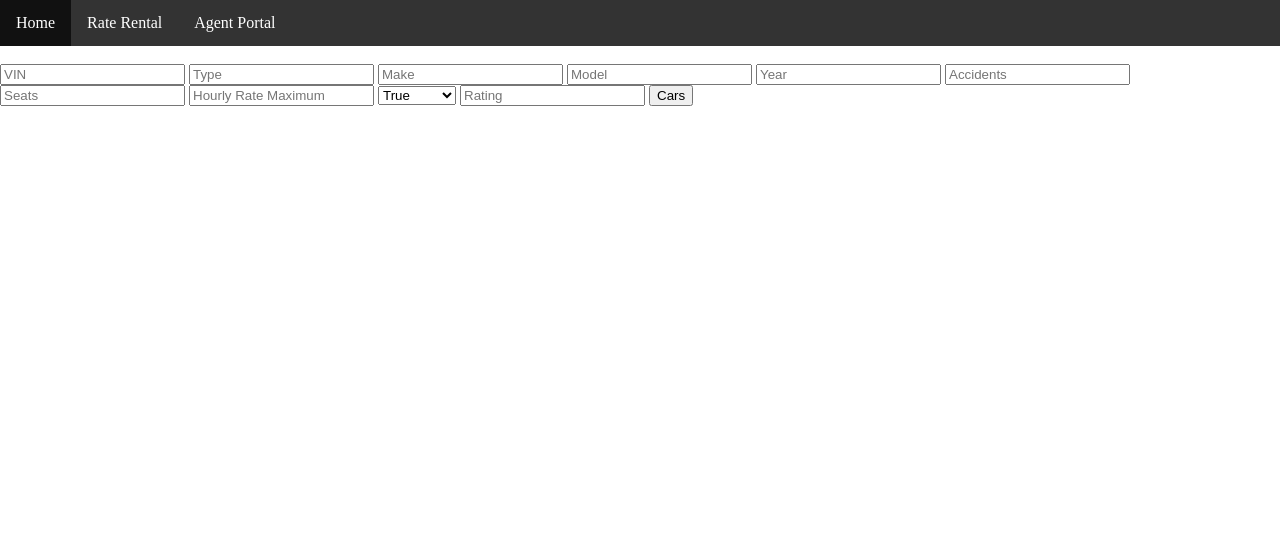
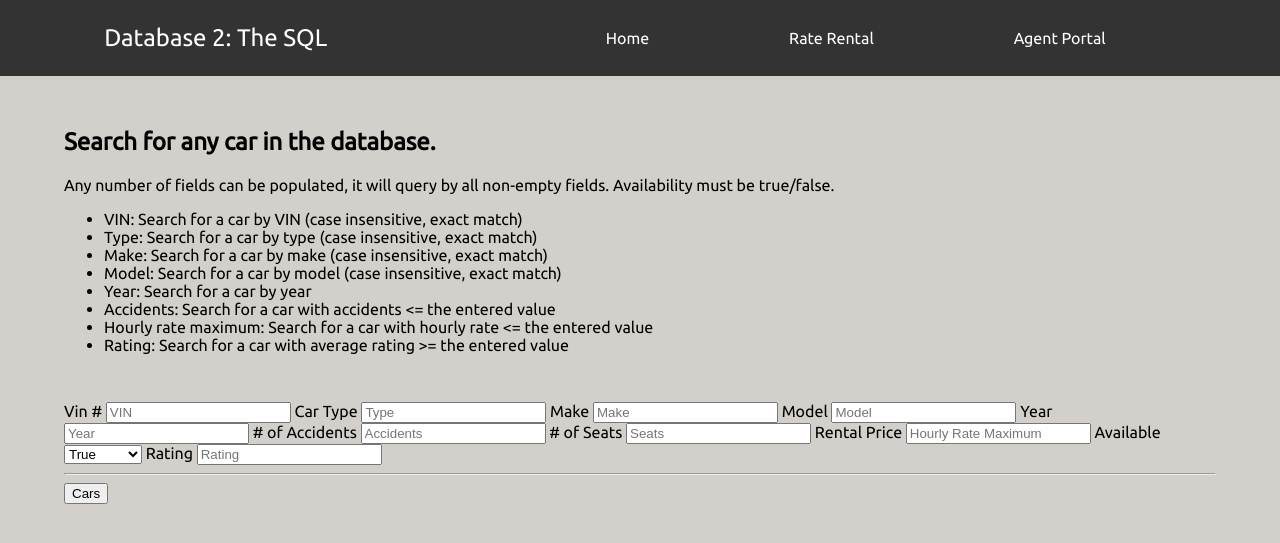
Before and after one commit to Leoism/CarRentalSystem, a Flask app: page / in a window 1280 px wide. Shown: the top 543 px of the page. Run offline with Flask 2, Linux system fonts and the light colour scheme; data that the repository does not hold is empty; some libraries are stand-ins or nearby versions.

Commit message:
all html pages restyled

```diff
--- /dev/null
+++ b/keys.json
@@ -0,0 +1,5 @@
+{
+    "dbname": "carrentaldb",
+    "user": "dannybanko",
+    "password": "Postgres-Is-C00l!"
+  }
--- a/static/scripts/customer_navigation_template.js
+++ b/static/scripts/customer_navigation_template.js
@@ -2,15 +2,20 @@
  * Creates a custom NavigationBar component. Can be called as a tag using:
  * <customer-nav-bar></customer-nav-bar>
  */
-class CustomerNavigationBar extends HTMLElement {
+ class CustomerNavigationBar extends HTMLElement {
   /** Sets the HTML for the NavigationBar element. */
   connectedCallback() {
-    this.innerHTML = `
+      this.innerHTML = `
+      <nav>
+      <div class="logo">
+        <p>Database 2: The SQL</p>
+      </div>
       <ul id="nav-container">
         <li class="link-container"><a class="link" href="/">Home</a></li>
         <li class="link-container"><a class="link" href="/rate">Rate Rental</a></li>
         <li class="link-container"><a class="link" href="/login">Agent Portal</a></li>
-      </ul>`.trim();
+      </ul>
+      </nav>`.trim();
   }
 }
 
--- a/static/styles/navbar.css
+++ b/static/styles/navbar.css
@@ -3,19 +3,31 @@
   margin: 0;
   padding: 0;
   overflow: hidden;
-  background-color: #333;
+  display: flex;
+  justify-content: space-around;
+  width: 50%;
+}
+
+nav {
+    display: flex;
+    justify-content: space-around;
+    align-items: center;
+    min-height: 7vh;
+    background-color: #333;
 }
 
 .link-container {
-  float: left;
+  float: right;
 }
 
 .link-container .link {
   display: block;
+  position: relative;
   color: white;
   text-align: center;
   padding: 14px 16px;
   text-decoration: none;
+  font-size: 16px;
 }
 
 .link-container .link:hover {
@@ -36,3 +48,8 @@ td {
 body {
   margin: 0 auto;
 }
+
+.logo {
+    color: white;
+    font-size: 24px;
+}
--- /dev/null
+++ b/static/styles/style.css
@@ -0,0 +1,36 @@
+body {
+    font-family: 'Ubuntu',sans-serif;
+    background-color: #D3D0CB;
+}
+.container {
+    width: 90%;
+    margin: auto;
+    padding-top: 2rem;
+}
+.indexinput {
+    width: 100%;
+}
+tbody tr:hover {
+    background: #6E8898;
+}
+th {
+    font-size: 1.2rem;
+}
+
+.login-container {
+    text-align: center;
+}
+.login-container h2 {
+    padding-top: 2rem;
+}
+
+.agent-container {
+    padding-top: 2rem;
+    text-align: center;
+}
+
+.rental-container {
+    width: 90%;
+    margin: auto;
+    padding-top: 2rem;
+}
--- a/templates/index.html
+++ b/templates/index.html
@@ -5,10 +5,57 @@
     <script type="text/javascript" src="/static/scripts/queryHelpers.js"></script>
     <script type="text/javascript" src="/static/scripts/customer_navigation_template.js"></script>
     <link rel="stylesheet" href="/static/styles/navbar.css">
+    <link rel="stylesheet" href="/static/styles/style.css">
+    <link href="https://fonts.googleapis.com/css2?family=Ubuntu:wght@300;400&display=swap" rel="stylesheet">
 </head>
 
 <body>
     <customer-nav-bar></customer-nav-bar>
+    <div class='container'>
+        <h2>Search for any car in the database.</h2>
+        <p>Any number of fields can be populated, it will query by all non-empty fields. Availability must be true/false.</p>
+        <ul>
+            <li>VIN: Search for a car by VIN (case insensitive, exact match)</li>
+            <li>Type: Search for a car by type (case insensitive, exact match)</li>
+            <li>Make: Search for a car by make (case insensitive, exact match)</li>
+            <li>Model: Search for a car by model (case insensitive, exact match)</li>
+            <li>Year: Search for a car by year</li>
+            <li>Accidents: Search for a car with accidents <= the entered value</li>
+            <li>Hourly rate maximum: Search for a car with hourly rate <= the entered value</li>
+            <li>Rating: Search for a car with average rating >= the entered value</li>
+        </ul>
+    </div>
+    <div class='container'>
+        <div class='indexinput'>
+            <label for="car_vin">Vin #</label>
+            <input id="car_vin" placeholder="VIN">
+            <label for="car_name">Car Type</label>
+            <input id="car_name" placeholder="Type">
+            <label for="car_make">Make</label>
+            <input id="car_make" placeholder="Make">
+            <label for="car_model">Model</label>
+            <input id="car_model" placeholder="Model">
+            <label for="car_year">Year</label>
+            <input id="car_year" placeholder="Year" type="number">
+            <label for="car_acc"># of Accidents</label>
+            <input id="car_acc" placeholder="Accidents" type="number">
+            <label for="car_seats"># of Seats</label>
+            <input id="car_seats" placeholder="Seats" type="number">
+            <label for="car_price">Rental Price</label>
+            <input id="car_price" placeholder="Hourly Rate Maximum" type="number">
+            <label for="car_avail">Available</label>
+            <select id="car_avail">
+                <option disabled>Avalibility</option>
+                <option value="true">True</option>
+                <option value="false">False</option>
+            </select>
+            <label for="car_rate">Rating</label>
+            <input id="car_rate" placeholder="Rating" type="number">
+            <hr>
+            <button onclick="queryCars()" id="car-button">Cars</button>
+        </div>
+    </div>
+    <div class="container">
         <div class='div_outer'>
             <table style="width: 100%;">
                 <tr>
@@ -25,24 +72,7 @@
                 {% endfor %}
             </table>
         </div>
-
-    <br />
-    <input id="car_vin" placeholder="VIN">
-    <input id="car_name" placeholder="Type">
-    <input id="car_make" placeholder="Make">
-    <input id="car_model" placeholder="Model">
-    <input id="car_year" placeholder="Year" type="number">
-    <input id="car_acc" placeholder="Accidents" type="number">
-    <input id="car_seats" placeholder="Seats" type="number">
-    <input id="car_price" placeholder="Hourly Rate Maximum" type="number">
-    <select id="car_avail">
-        <option disabled>Avalibility</option>
-        <option value="true">True</option>
-        <option value="false">False</option>
-    </select>
-    <input id="car_rate" placeholder="Rating" type="number">
-    <button onclick="queryCars()" id="car-button">Cars</button>
-    <br />
+    </div>
 
 </body>
 
--- a/templates/rate.html
+++ b/templates/rate.html
@@ -2,8 +2,10 @@
 <script type="text/javascript" src="/static/scripts/customer_navigation_template.js"></script>
 <script type="text/javascript" src="/static/scripts/eventListeners.js"></script>
 <link rel="stylesheet" href="/static/styles/navbar.css">
+<link rel="stylesheet" href="/static/styles/style.css">
+<link href="https://fonts.googleapis.com/css2?family=Ubuntu:wght@300;400&display=swap" rel="stylesheet">
 <customer-nav-bar></customer-nav-bar>
-<div>
+<div class="container">
   <h1>Rate your Rental Experience</h1>
   <label for="rental-number">Rental Number</label>
   <input id="rental-number" type="text" minlength="16" maxlength="16">
--- a/templates/rentalSuccess.html
+++ b/templates/rentalSuccess.html
@@ -1,7 +1,9 @@
 <script type="text/javascript" src="/static/scripts/agent_navigation_template.js"></script>
 <link rel="stylesheet" href="/static/styles/navbar.css">
+<link rel="stylesheet" href="/static/styles/style.css">
+<link href="https://fonts.googleapis.com/css2?family=Ubuntu:wght@300;400&display=swap" rel="stylesheet">
 <agent-nav-bar></agent-nav-bar>
-<div>
+<div class="container">
   <h1>Rental Confirmation</h1>
   <hr>
   <div>Hello Agent</div>
```
Also changed, not shown: static/scripts/agent_navigation_template.js (+6 -1 lines), templates/AgentPage.html (+8 -3 lines), templates/LoginPage.html (+13 -5 lines), templates/addCustomer.html (+9 -7 lines), templates/car.html (+17 -20 lines), templates/rent.html (+18 -14 lines), 1 other file. Lines whose indentation alone changed are shown as unchanged.
